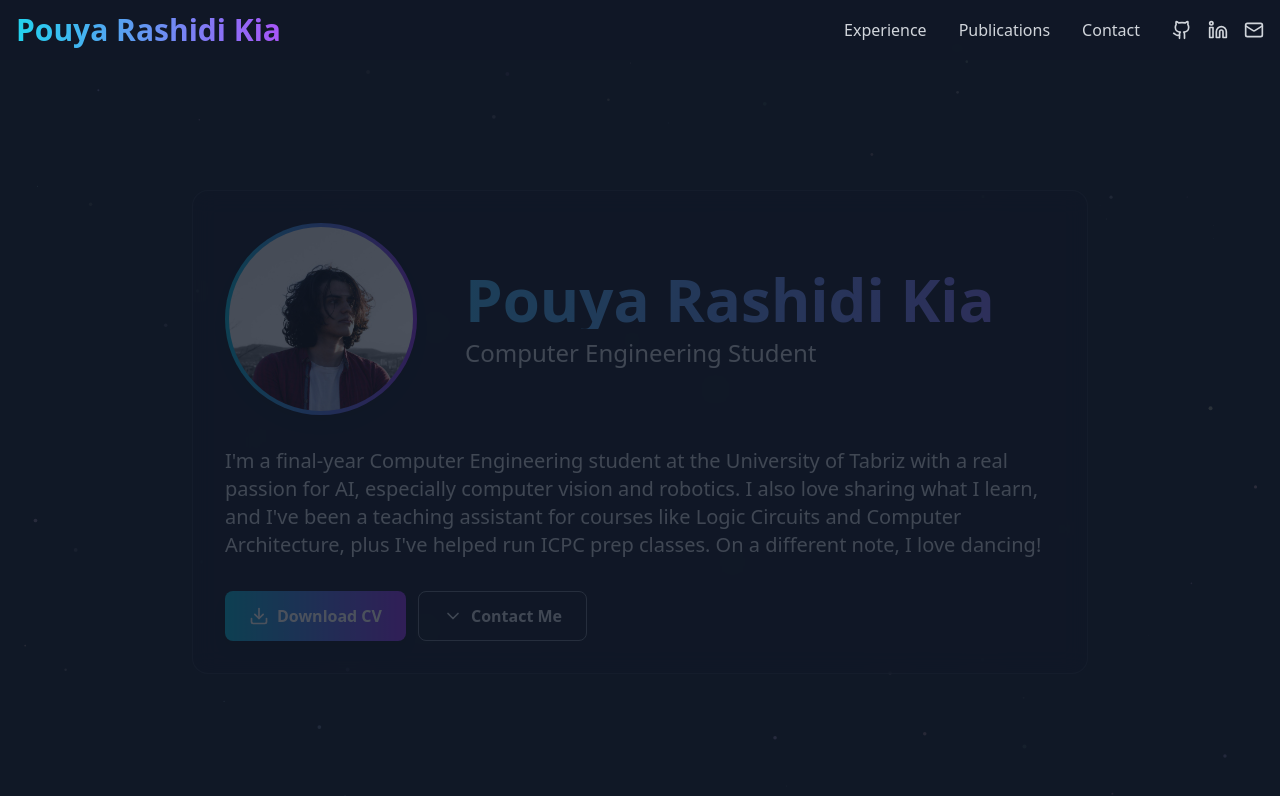
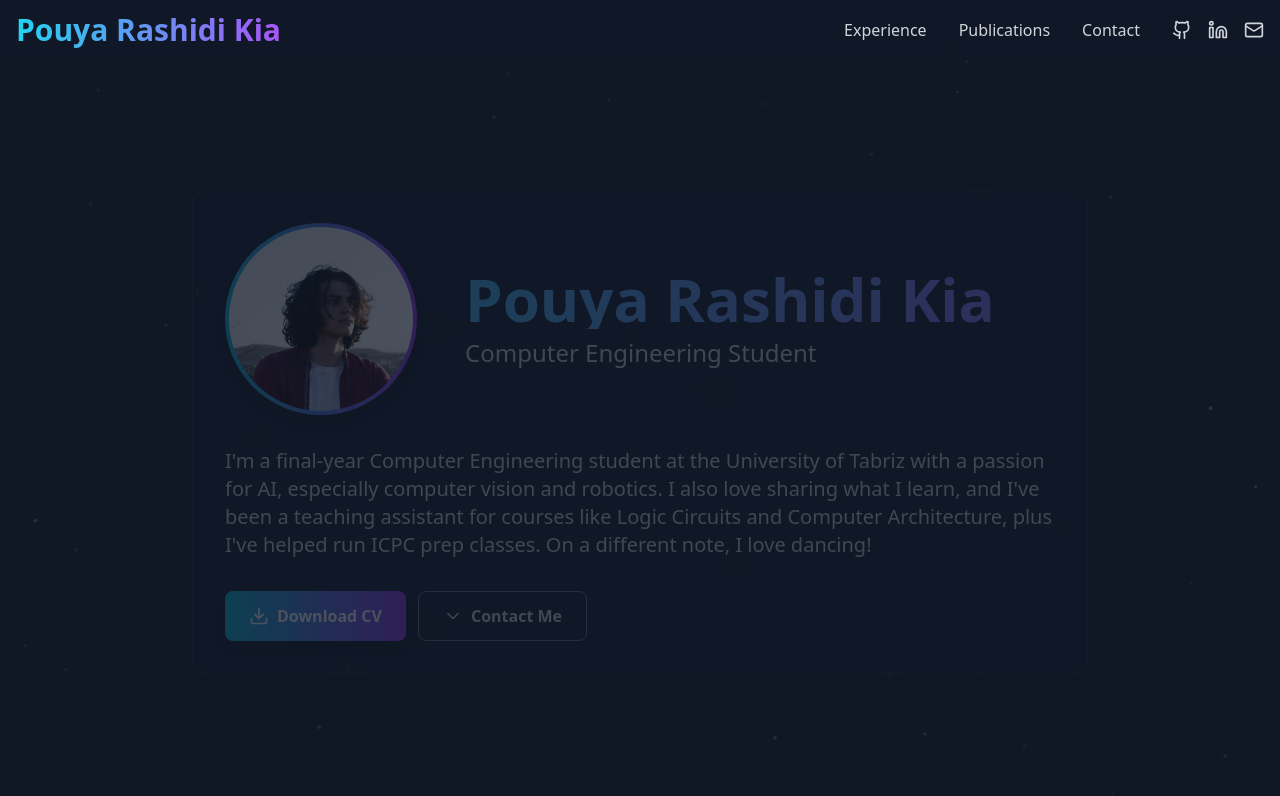
Before and after one commit to pouyarko/personal-page.github.io, a React (Vite) app: page / in a window 1280 px wide. Shown: the top 796 px of the page. Built offline with nearby package versions, Linux system fonts and the light colour scheme.

Commit message:
Update Hero.tsx

```diff
--- a/src/components/Hero.tsx
+++ b/src/components/Hero.tsx
@@ -53,7 +53,7 @@ const Hero = () => {
           </div>
 
           <p className="text-base md:text-xl text-gray-300 mb-6 md:mb-8 leading-relaxed">
-            I'm a final-year Computer Engineering student at the University of Tabriz with a real passion for AI, especially computer vision and robotics. I also love sharing what I learn, and I've been a teaching assistant for courses like Logic Circuits and Computer Architecture, plus I've helped run ICPC prep classes. On a different note, I love dancing!
+            I'm a final-year Computer Engineering student at the University of Tabriz with a passion for AI, especially computer vision and robotics. I also love sharing what I learn, and I've been a teaching assistant for courses like Logic Circuits and Computer Architecture, plus I've helped run ICPC prep classes. On a different note, I love dancing!
           </p>
 
           <div className="flex flex-col sm:flex-row gap-3 justify-center md:justify-start">
```
